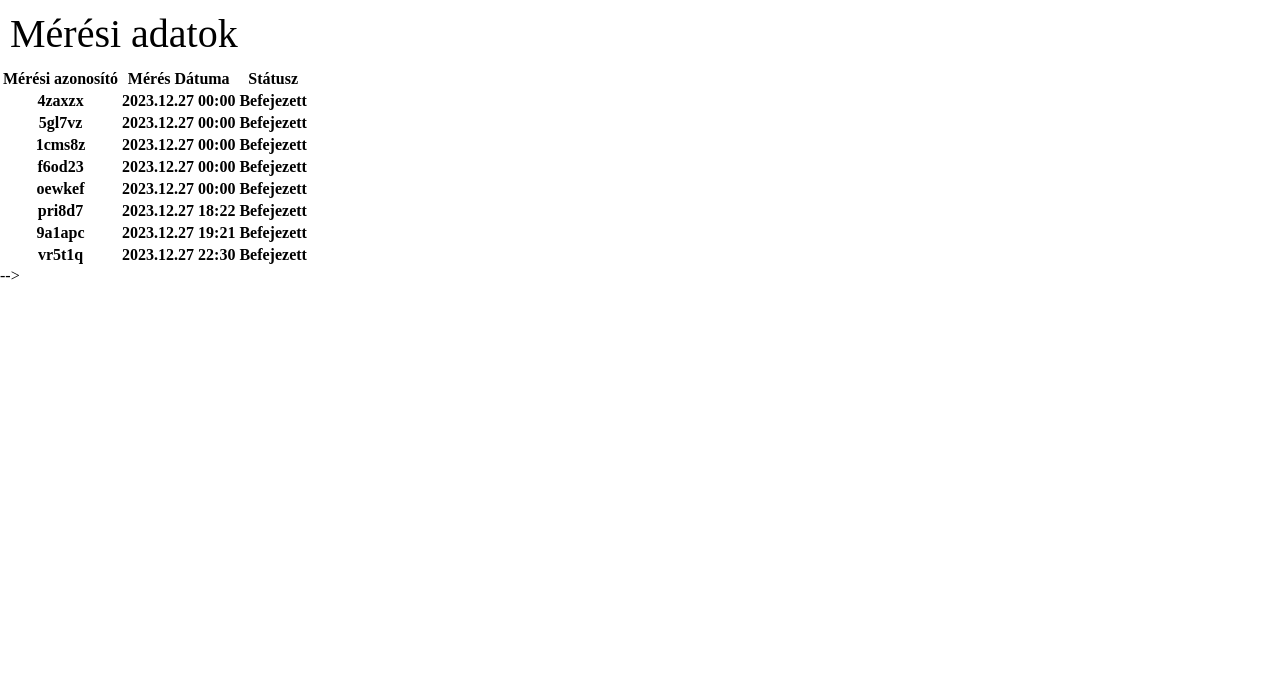
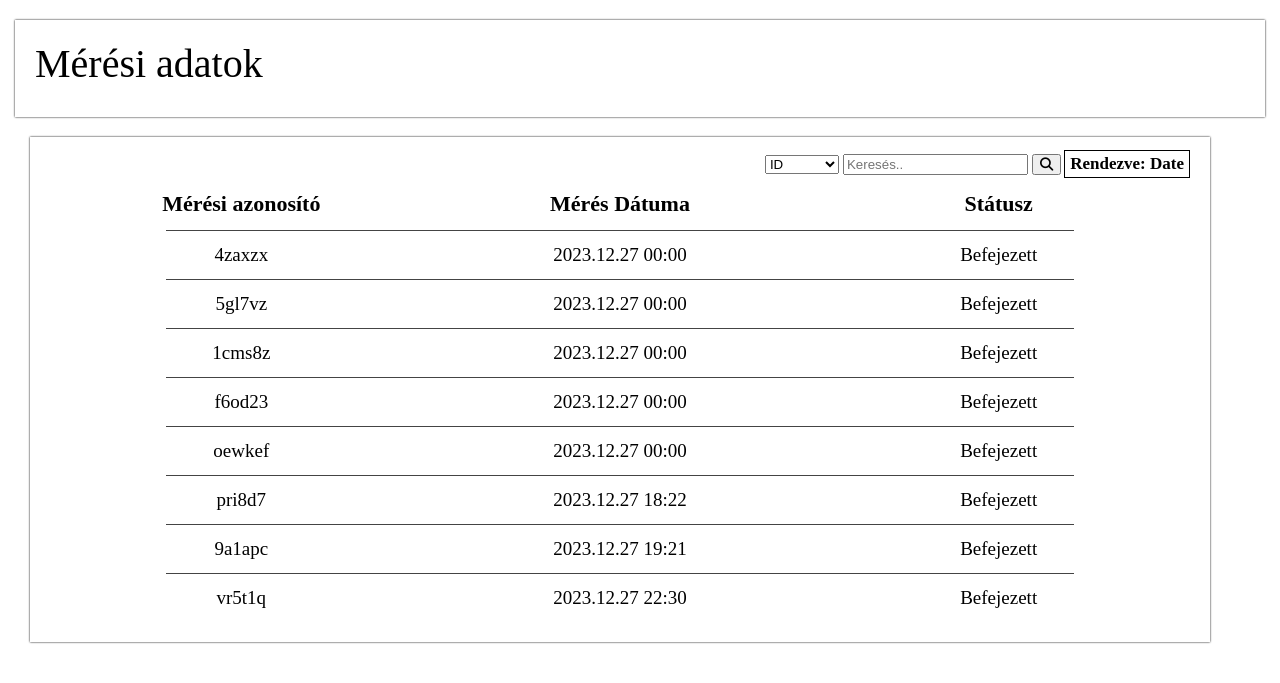
Before and after one commit to HallowBen/melecs, a Django app: page /measurements/ in a window 1280 px wide. Shown: the top 683 px of the page. Run offline with Django 5.2, Linux system fonts and the light colour scheme; data comes from the database, SQL or seed files in the repository; lists and menus that the app fills with data are empty; some libraries are stand-ins or nearby versions.

Commit message:
second commit

```diff
--- a/melecs/static/css/style.css
+++ b/melecs/static/css/style.css
@@ -9,116 +9,156 @@ body{
 }
 
 /* Hone.html */
-.container{
-}
 .title{
-    width: 90%;
-    margin: 10px;
+    margin: 20px 15px;
     font-size: 40px;
+    box-shadow: .2px .2px 2px #000;
+    padding: 20px 20px 30px;
 }
 
 .actual{
+    box-shadow: .2px .2px 2px #000;
+    margin: 0 15px;
+    display: grid;
+    grid-template-columns: 70fr 30fr;
+}
+.graph-container{
+    display: flex;
+    align-items: center;
+    box-shadow: .2px .2px 2px #000;
+    width: 100%;
+}
+.chart{
+    margin-left: 10%;
 }
 .details{
-}
-.chart{
+    display: grid;
+    grid-template-rows: repeat(7,60px);
+    grid-template-columns: 100%;
+    min-height: 360px;
 }
 .ms-ID{
+    padding: 20px 0 0 40px;
+    font-size: 20px;
+    font-weight: 600;
 }
 .ms-info{
+    font-weight: 700;
+    padding: 10px 0 0 60px;
+    display: flex;
+}
+.ms-info:last-child{
+    padding-left: 70%;
 }
 .ms-data{
+    font-weight: 500 !important;
+    padding-left: 10px;
 }
 .noactual{
+    padding: 20px 40px 20px 40px;
+    box-shadow: .2px .2px 2px #000;
+    margin: 0 15px;
+    font-size: 25px;
+    display: grid;
+    grid-template-rows: 70px 40px;
 }
 .startms-b{
+    width: max-content;
+    font-size: 15px;
+    padding: 0 30px;
+    margin-left: 40px;
+    background-color: #eee;
+    border-radius: 10px;
+    box-shadow:
+        2px 2px 3px 1px #222,
+        inset -1px 1px 3px #000
+    ;
+    border: none;
 }
 .startms-b:hover{
+    box-shadow:
+        4px 4px 6px 1px #444,
+        inset -2px 1px 3px #000;
 }
 .startms-b:active{
+    box-shadow:
+        1px 1px 2px 1px #000,
+        inset 2px 1px 3px #000;
+}
+.container{
+    width: calc(100% - 100px);
+    margin: 0 30px;
+    padding-top: 13px;
+    box-sizing: content-box;
+    box-shadow: .2px .2px 2px #000;
 }
 
-
-
-.table{
-    border-radius: 20px;
-    display: flex;
-    flex-direction: column;
-    background-color: #fff;
-    padding: 40px;
-    margin: 40px 0;
+.order{
+    cursor: pointer;
 }
-.row{
+table{
+    width: 100%;
+    padding: 10px 20px 30px;
+}
+tr{
+    display: grid;
+    grid-template-columns: repeat(3, 33fr);
+    text-align: center;
+}
+th{
+    font-size: 22px;
+}
+td{
+    font-size: 19px;
     cursor: pointer;
+}
+.t-line{
     margin: 10px auto;
-    display: flex;
     width: 80%;
-    justify-content: space-evenly;
-    align-items: center;
-    line-height: 40px;
-    font-size: 20px;
+    border: none;
+    border-bottom: .2px solid #444;
+    content: "";
 }
-.column{
+.detail table{
+    width: calc(100% - 240px);
+    margin: 0 100px;
+    margin-top: 3px;
+    box-shadow: none !important;
+}
+.detail th{
+    font-size: 17px;
+}
+.detail td{
+    font-size: 15px;
+    cursor: auto;
+}
+.detail div{
+    width: calc(100% - 100px);
+    margin: 0 30px;
     text-align: center;
-    width: 33%;
-}
-.f-row{
-    cursor:default;
-    font-weight: 900;
-    text-decoration: underline;
-    border-top: none;
-}
-.table-line{
-    width:80%;
-    content:"";
-    margin: 0 auto;
-    border: 1.2px solid #333;
-    border-radius: 200px;
+    font-size: 15px;
+    opacity: 50%;
+    margin-top: -5px;
 }
 
-.detail{
+.controll{
+    width: calc(100% - 20px);
     display: flex;
-    flex-direction: column;
-    width: 80%;
-    padding: 10px;
-    border: .01px solid #000;
-    margin: -14px auto 13px;
+    justify-content: flex-end;
+    align-items: center;
+    margin-right: 20px;
 }
-.detail-list{
-    display: flex;
-    width: 90%;
-    margin: 0 auto;
-    justify-content: space-between;
-    align-items: baseline;
-}
-.d-group{
-    width: 33%;
-}
-.d-group-title{
-    margin-bottom: 7px;
+#ordered{
+    padding: 3px 5px;
     font-size: 17px;
     font-weight: 700;
-    text-decoration: underline;
-    text-decoration-style: dotted;
+    border: solid .1px #000;
+    width: max-content;
 }
-.d-list-item{
-    display: flex;
-    font-size: 15px;
-    width: 100%;
-    align-items: center;
-    justify-content: center;
-    font-weight: 800;
+form button{
+    margin: 0;
+    margin-right: 3px;
 }
-.d-list-data{
-    font-weight: 500;
-    padding-left: 5px;
+#search_box{
+    display: inline;
 }
-.d-footnote{
-    padding-top: 10px;
-    font-size: 12px;
-    font-weight: 100;
-    opacity: 60%;
-}
-.tdata{
-    width: 100%;
-}
--- a/melecs/static/js/ms.js
+++ b/melecs/static/js/ms.js
@@ -1,13 +1,19 @@
 const table = document.getElementById("table")
 const origin = window.location.origin
+const search = document.getElementById("search")
+data=[]
+where=document.getElementById("where")
+current_order="Date"
+prev_order = "Date"
 
-
-start("Date")
+start(current_order)
 function start(order){
+ordered = document.getElementById("ordered")
+ordered.innerHTML=`Rendezve: ${current_order}`
     table.innerHTML = `
     <tr>
-        <th>Mérési azonosító</th>
-        <th>Mérés Dátuma</th>
+        <th id="ID" class="order">Mérési azonosító</th>
+        <th id="Date" class="order">Mérés Dátuma</th>
         <th>Státusz</th>
     </tr>
     `
@@ -23,15 +29,17 @@ function get_data(order){
             data = response.data
             data.forEach(item => {
                 table.innerHTML+=`
+                <hr class="t-line">
                     <tr class="item" item-id="${item.ID}">
-                        <th class="">${item.ID}</th>
-                        <th class="">${item.date}</th>
-                        <th class="">${item.active}</th>
+                        <td class="">${item.ID}</td>
+                        <td class="">${item.date}</td>
+                        <td class="">${item.active}</td>
                     </tr>
                     <div class="non-visible detail" id="${item.ID}"></div>
                 `
             });
             get_details()
+            restart()
         },
         error: function(response){
             console.log('error: ', response.error)
@@ -42,15 +50,12 @@ function get_data(order){
 function get_details (){
         items = [...document.getElementsByClassName("item")]
         details = [...document.getElementsByClassName("detail")]
-        console.log(origin)
         $(items).click(function(){
             msid = $(this).attr("item-id")
-            console.log($(this).attr("item-id"))
             $.ajax({
                 type: 'GET',
                 url:`${origin}/msdetails/${msid}/`,
                 success: function(response){
-                   console.log(response)
                    data = response.data
                    details.forEach(e => {
                     if(e.id === msid){
@@ -73,37 +78,36 @@ function get_details (){
                             if (typeof required ==='number'){
                                 dpm=sum/(measuredtime/60)
                                 rpm=required/60
-                                percent=String(((dpm/rpm).toFixed(4))*100)+"  %"
+                                percent=String(((dpm/rpm).toFixed(2))*100)+"  %"
                             }
                             else{
                                 percent="ismeretlen"
                             }
 
                             e.innerHTML=`
-                            <div class="detail-list">
-                                <div class="d-group">
-                                    <div class="d-group-title">Általános információk</div>
-                                    <div class="d-group-elements">
-                                        <div class="d-list-item">Mérést végző személy:<div class="d-list-data">${person}</div></div>
-                                        <div class="d-list-item">Mérés helyszíne:<div class="d-list-data">${place}</div></div>
-                                    </div>
-                                </div>
-                                <div class="d-group">
-                                    <div class="d-group-title">Mérési Adatok</div>
-                                        <div class="d-list-item">Mérések száma: <div class="d-list-data">${msammount}</div></div>
-                                        <div class="d-list-item">Mérések értéke:<div class="d-list-data">${sum}</div></div>
-                                        <div class="d-list-item">Százalékos teljesítés*: <div class="d-list-data">${percent}</div></div>
-                                    <div class="d-group-elements"></div>
-                                </div>
-                                <div class="d-group">
-                                    <div class="d-group-title">Idő adatok</div>
-                                    <div class="d-group-elements">
-                                        <div class="d-list-item">Kezdés:<div class="d-list-data">${starttime}</div></div>
-                                        <div class="d-list-item">Befejezés:<div class="d-list-data">${endtime}</div></div>
-                                    </div>
-                                </div>
-                            </div>
-                            <div class="d-footnote">* Teljesített/Elvárt százalékos aránya.</div>
+                            <table>
+                                <tr>
+                                <th>Általános információk</th>
+                                <th>Mérési Adatok</th>
+                                <th>Idő adatok</th>
+                                </tr>
+                                <tr>
+                                <td>Mérést végző személy: ${person}</td>
+                                <td>Mérések értéke: ${sum}</td>
+                                <td>Kezdés: ${starttime}</td>
+                                </tr>
+                                <tr>
+                                <td>Mérés helyszíne: ${place}</td>
+                                <td>Százalékos teljesítés*: ${percent}</td>
+                                <td>Befejezés: ${endtime}</td>
+                                </tr>
+                                <tr>
+                                <td>Mérések száma: ${msammount}</td>
+                                <td></td>
+                                <td></td>
+                                </tr>
+                            </table>
+                                <div>* Teljesített/Elvárt százalékos aránya.</div>
                             `
                         }
 
@@ -116,3 +120,73 @@ function get_details (){
             })
         })
     }
+
+    function restart(){
+
+        order = [...document.getElementsByClassName("order")]
+        $(order).click(function () {
+            if(this.id === current_order){
+                prev_order=current_order
+                current_order=`-${current_order}`
+                start(current_order)
+            }
+            else if(this.id === prev_order){
+                current_order=prev_order
+                prev_order=`-${current_order}`
+                start(current_order)
+            }
+            else{
+                prev_order=current_order
+                current_order=this.id
+                start(current_order)
+            }
+            });
+    }
+;(function(){
+    search_box = document.getElementById("search_box")
+        search_box.innerHTML=`<input id="what" type="text" placeholder="Keresés.. " required>`
+})()
+$(where).change(function (e) {
+    e.preventDefault();
+    console.log(where.value)
+    if(where.value === 'Date'){
+        search_box = document.getElementById("search_box")
+        today = new Date()
+        search_box.innerHTML=`
+            <input id="what" type="text"
+            pattern="\^(([0-9]{2}))$\" placeholder="dd" required >
+        `
+    }
+    else{
+        search_box = document.getElementById("search_box")
+        search_box.innerHTML=`<input id="what" type="text" placeholder="Keresés.. " required>`
+    }
+});
+
+$(search).submit(function (e) {
+    e.preventDefault();
+    wherev = where.value
+    what=document.getElementById("what").value
+    if(wherev==="Date"){
+        date = new Date()
+        date.setDate(what)
+        what = date.getFullYear() + "-" + (date.getMonth() + 1) + "-" + (date.getDate() >= 10 ? date.getDate() : "0" + date.getDate())
+    }
+    searched(wherev,what)
+});
+
+
+
+function searched(wh,wa){
+    $.ajax({
+        type: "GET",
+        url:`${origin}/mssearch/${wh}/${wa}`,
+        success: function (response) {
+            data = response.data
+            console.log(data)
+        },
+        error: function(response){
+            console.log('error: ', error)
+        }
+    });
+}
--- a/melecs/templates/sites/measurements.html
+++ b/melecs/templates/sites/measurements.html
@@ -5,11 +5,24 @@
 {% endblock statics %}
 
 {% block content %}
+<div class="title">Mérési adatok</div>
+<div class="container">
+<div class="controll">
+    <form action="" id="search">
+    <select name="Miben" id="where">
+        {% for item in data %}
+            <option value="{{item.name}}">{{item.val}}</option>
+        {% endfor %}
+    </select>
+    <div id="search_box">
+    </div>
+    <button type="submit"><i class="fa-solid fa-magnifying-glass"></i></button>
+    </form>
+    <div id="ordered"></div>
+</div>
+<table id="table"></table>
+</div>
 
-<div class="container">
-    <div class="title">Mérési adatok</div>
-    <table id="table">
-    </table>
 
 
 
@@ -32,8 +45,7 @@
             </div>
             <div class="non-visible detail" id="{{item.ID}}"></div>
         </div>
-        {% endfor %} -->
+        {% endfor %}
     </div> -->
-</div>
 
 {% endblock content %}
--- a/melecs/user_side/models.py
+++ b/melecs/user_side/models.py
@@ -129,6 +129,9 @@ class measurement_data(models.Model):
         else:
             return "unknown"
 
+    @property
+    def get_day(self):
+        return int(self.ID.Date.strftime('%d'))
 
 class Archive(models.Model):
     Name = models.CharField( max_length=30)
--- a/melecs/user_side/urls.py
+++ b/melecs/user_side/urls.py
@@ -10,7 +10,8 @@ urlpatterns = [
     path('test/', sv.test, name="test"),
     path('measurements/', sv.allms, name="all meassurement base"),
     path('msdata/<str:order>', sv.msdata, name="all meassurement data"),
-    path('msdetails/<slug:msid>/', sv.detailms, name="detauled meassurement"),
+    path('msdetails/<slug:msid>/', sv.detailms, name="detailed meassurement"),
+    path('mssearch/<str:where>/<str:what>', sv.mssearch, name="searched meassurement"),
 ]
 
 urlpatterns += static(settings.MEDIA_URL, document_root=settings.MEDIA_ROOT)
--- a/melecs/user_side/views.py
+++ b/melecs/user_side/views.py
@@ -3,6 +3,8 @@ from user_side import models
 from melecs.settings import STATIC_URL, STATICFILES_DIRS
 from django.http import HttpResponse, JsonResponse
 from matplotlib import pyplot as plt
+from django.template.defaultfilters import slugify
+from datetime import datetime
 from .models import measurement_data, measurement_list, measured_place, all_measurement
 import os
 
@@ -23,7 +25,7 @@ def home(request):
         else:
             data['Place'] = "Ismeretlen"
             data['RequiredAmmount'] = "Ismeretlen"
-        data['StartTime'] = query.Start_Time
+        data['StartTime'] = all_measurement.objects.last().time
         data['SUM'] = query.sum
         data['TimeSinceStart'] = query.runtime
         data['AmmountOfMeasurement'] = all_measurement.objects.count()
@@ -106,19 +108,14 @@ def test(request):
     return JsonResponse({'data':data})
 
 def allms(request):
-    # data = []
-    # querry = measurement_list.objects.all().order_by("Date")
-    # for item in querry:
-    #     tdata={
-    #         "ID": item.ID,
-    #         "date": item.Date,
-    #         "active": "Befejezett" if measurement_data.objects.filter(ID=item.ID).get().Finished else "Aktív" ,
-    #         "state": "finished" if measurement_data.objects.filter(ID=item.ID).get().Finished else "active",
-    #     }
-    #     data.append(tdata)
+    data = []
+    data.append({"name":"ID","val":"ID"})
+    data.append({"name":"Date","val":"Dátum"})
+    data.append({"name":"Place","val":"Hely"})
+    data.append({"name":"Person","val":"Személy"})
 
 
-    return render(request, "sites/measurements.html", {"title":"Mérési lista"})
+    return render(request, "sites/measurements.html", {"data":data,"title":"Mérési lista"})
 
 def msdata(request, order):
     data = []
@@ -158,3 +155,27 @@ def detailms(request, msid):
     data["Start_Time"] = query.Start_Time.strftime("%Y.%m.%d %H:%M"),
 
     return JsonResponse({'data': data})
+
+def mssearch(request, where, what):
+    if where == "Place":
+        id_query = measurement_data.objects.filter(Place__Name__icontains = what).values_list('ID', flat = True)
+    if where == "Person":
+        id_query = measurement_data.objects.filter(Person__Name__icontains = what).values_list('ID', flat = True)
+    if where == "Date":
+        day = datetime.strptime(what,'%Y-%m-%d').day
+        id_query = [x.ID for x in measurement_data.objects.all() if x.get_day == int(day)]
+
+    if where == "ID":
+        what = slugify(what)
+        id_query = measurement_data.objects.filter(ID__ID__icontains = what).values_list('ID', flat = True)
+
+    query = measurement_list.objects.filter(ID__in = id_query)
+    data = []
+    for item in query:
+        tdata={
+            "ID": item.ID,
+            "date": item.Date.strftime("%Y.%m.%d %H:%M"),
+            "active": "Befejezett" if measurement_data.objects.filter(ID=item.ID).get().Finished else "Aktív" ,
+        }
+        data.append(tdata)
+    return JsonResponse({"data":data})
```
